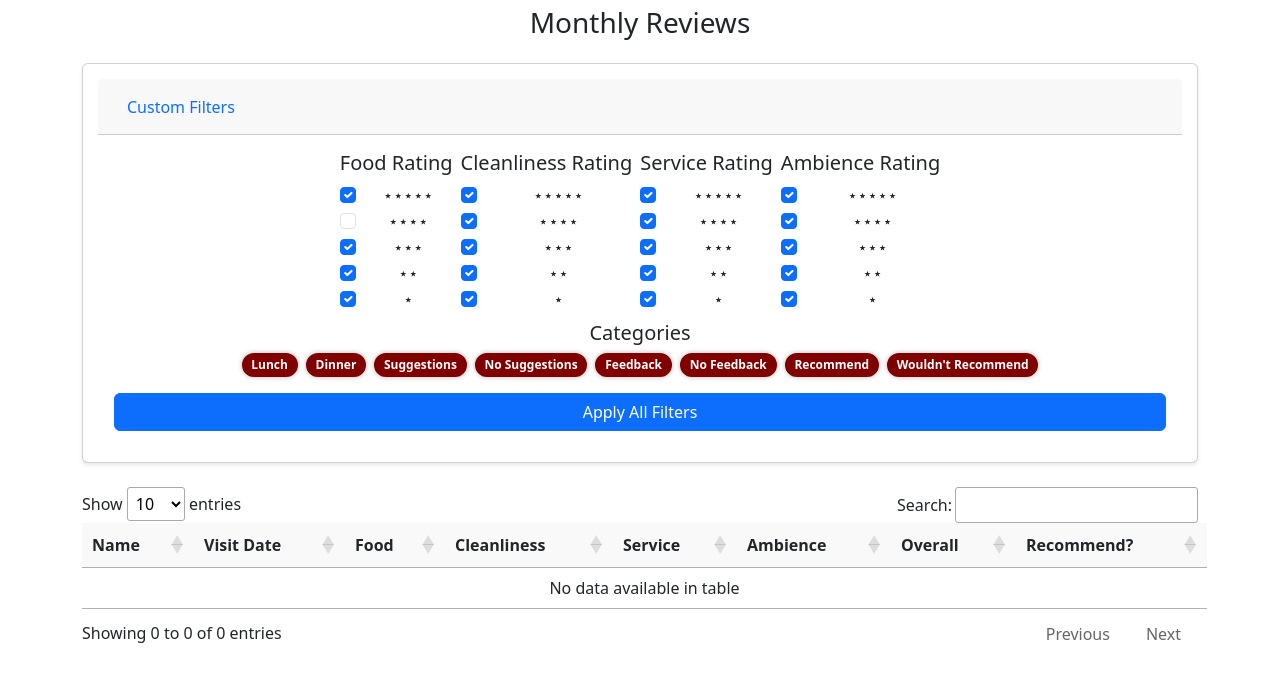
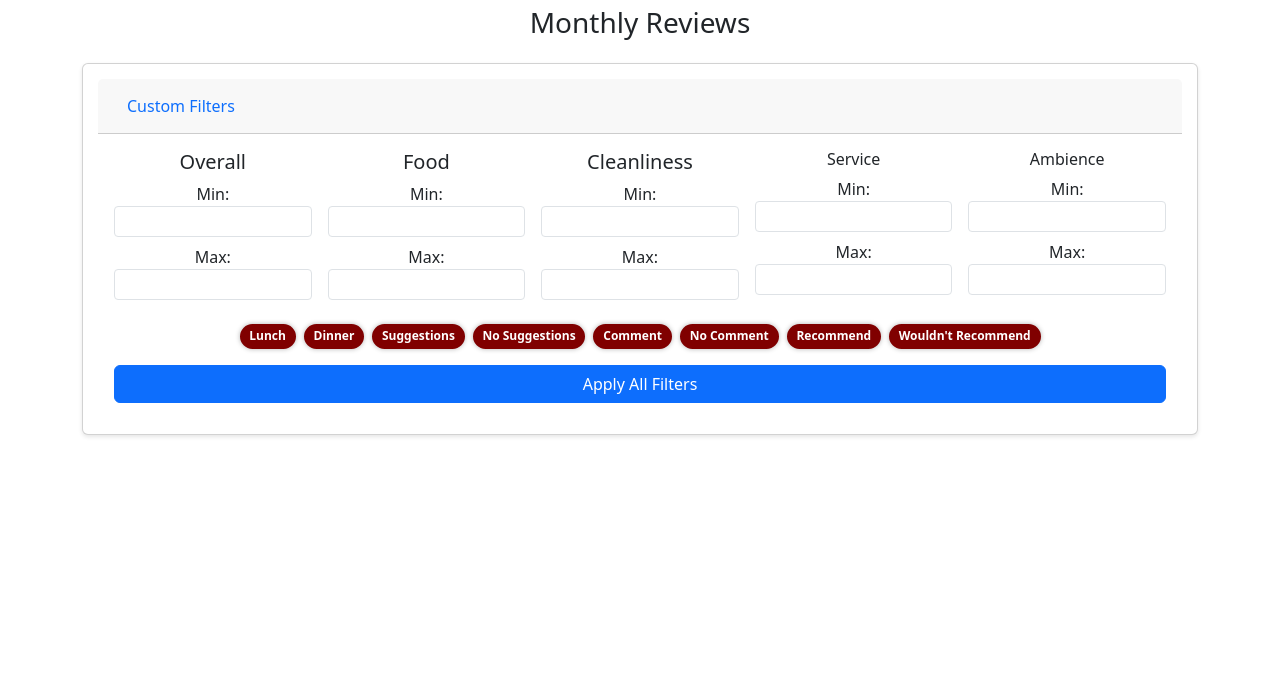
Before and after one commit to prldvirata/feedbacksystem, a Django app: page /dashboard/ in a window 1280 px wide, after a click on "Custom Filters". Shown: the part 470-1145 px from the top of the page. After the commit the page ends 907 px from the top, so only its background shows below. Run offline with Django 5.2, Linux system fonts and the light colour scheme; the visitor is signed in with stand-in values (Sample User, id 1); data that the repository does not hold is empty; some libraries are stand-ins or nearby versions.

Commit message:
filters working

```diff
--- a/feedbackapp/static/feedbackapp/dashboard.css
+++ b/feedbackapp/static/feedbackapp/dashboard.css
@@ -76,3 +76,23 @@
   font-weight: 600;
   box-shadow: 0 0 5px rgba(0, 0, 0, 0.3);
 }
+
+.switch-pill {
+  cursor: pointer;
+  background-color: yellow;
+  color: maroon !important;
+  border: 2px solid maroon;
+  transition: background-color 0.2s ease, color 0.2s ease, box-shadow 0.2s ease;
+}
+
+.switch-pill:hover {
+  background-color: yellow;
+  box-shadow: 0 0 5px rgba(0, 0, 0, 0.2);
+}
+
+.switch-pill.active {
+  background-color: maroon;
+  color: white !important;
+  font-weight: 600;
+  box-shadow: 0 0 5px rgba(0, 0, 0, 0.3);
+}
--- /dev/null
+++ b/feedbackapp/static/feedbackapp/filtering.js
@@ -0,0 +1,89 @@
+import { feedback_table, updateDashboardAnalysis} from './timeframe_handler.js'; // Import feedback_table
+export const filters = [];
+filters[0]= ['food_rating_filter', function food_rating(cellData, rowData, rowDataArray, rowId) {
+  const food_rating= parseFloat(cellData);
+  if (isNaN(food_rating)){
+    return false;
+  }
+  const minFood = parseFloat(document.getElementById('minFood').value)
+  const maxFood = parseFloat(document.getElementById('maxFood').value)
+  return (isNaN(minFood) || minFood<=food_rating ) && (isNaN(maxFood) || maxFood>=food_rating)
+}]
+filters[1]= ['cleanliness_rating_filter', function cleanliness_rating(cellData, rowData, rowDataArray, rowId) {
+  const cleanliness_rating= parseFloat(cellData);
+  if (isNaN(cleanliness_rating)){
+    return false;
+  }
+  const minCleanliness = parseFloat(document.getElementById('minCleanliness').value)
+  const maxCleanliness = parseFloat(document.getElementById('maxCleanliness').value)
+  return (isNaN(minCleanliness) || minCleanliness<=cleanliness_rating ) && (isNaN(maxCleanliness) || maxCleanliness>=cleanliness_rating)
+}]
+filters[2]= ['service_rating_filter', function service_rating(cellData, rowData, rowDataArray, rowId) {
+  const service_rating= parseFloat(cellData);
+  if (isNaN(service_rating)){
+    return false;
+  }
+  const minService = parseFloat(document.getElementById('minService').value)
+  const maxService = parseFloat(document.getElementById('maxService').value)
+  return (isNaN(minService) || minService<=service_rating ) && (isNaN(maxService) || maxService>=service_rating)
+}]
+filters[3]= ['ambience_rating_filter', function ambience_rating(cellData, rowData, rowDataArray, rowId) {
+  const ambience_rating= parseFloat(cellData);
+  if (isNaN(ambience_rating)){
+    return false;
+  }
+  const minAmbience = parseFloat(document.getElementById('minAmbience').value)
+  const maxAmbience = parseFloat(document.getElementById('maxAmbience').value)
+  return (isNaN(minAmbience) || minAmbience<=ambience_rating ) && (isNaN(maxAmbience) || maxAmbience>=ambience_rating)
+}]
+filters[4]= ['overall_rating_filter', function overall_rating(cellData, rowData, rowDataArray, rowId) {
+  const overall_rating= parseFloat(cellData);
+  if (isNaN(overall_rating)){
+    return false;
+  }
+  const minOverall = parseFloat(document.getElementById('minOverall').value)
+  const maxOverall = parseFloat(document.getElementById('maxOverall').value)
+  return (isNaN(minOverall) || minOverall<=overall_rating ) && (isNaN(maxOverall) || maxOverall>=overall_rating)
+}]
+filters[5]=['recommendation_filter', function recommendation_filter(cellData, rowData, rowDataArray, rowId) {
+  const recommend_status = cellData;
+  const yes_recommend = document.getElementById('recommend').classList.contains('active')
+  const no_recommend = document.getElementById('not_recommend').classList.contains('active')
+  if (recommend_status=="Yes" && yes_recommend){
+    return true
+  }
+  if (recommend_status=="No" && no_recommend){
+    return true
+  }
+  return false
+}]
+filters[6]=['suggestions_filter', function suggestions_filter(cellData, rowData, rowDataArray, rowId) {
+  const suggestions = cellData;
+  const yes_suggestions = document.getElementById('suggestions').classList.contains('active')
+  const no_suggestions = document.getElementById('no_suggestions').classList.contains('active')
+  const has_suggestions = suggestions !== null && suggestions !== undefined && suggestions !== '';
+  return (yes_suggestions && has_suggestions) || (no_suggestions && !has_suggestions)
+}]
+filters[7]=['comment_filter', function comment_filter(cellData, rowData, rowDataArray, rowId) {
+  const comment = cellData;
+  const yes_comment = document.getElementById('comment').classList.contains('active')
+  const no_comment = document.getElementById('no_comment').classList.contains('active')
+  const has_comment = comment !== null && comment !== undefined && comment !== '';
+  return (yes_comment && has_comment) || (no_comment && !has_comment)
+}]
+filters[8]=['visit_time_filter', function visit_time_filter(cellData, rowData, rowDataArray, rowId) {
+  const visit_time = cellData;
+  const lunch = document.getElementById('lunch').classList.contains('active')
+  const dinner = document.getElementById('dinner').classList.contains('active')
+  return (visit_time=="Lunch" && lunch )||(visit_time=="Dinner" && dinner )
+}]
+export function applyFilters(feedback_table){
+  for (let i = 0; i < filters.length; i++) {
+  feedback_table.column(i+3).search.fixed(filters[i][0], null);
+  }
+  for (let i = 0; i < filters.length; i++) {
+  feedback_table.column(i+3).search.fixed(filters[i][0], filters[i][1]);
+  }
+  feedback_table.draw()
+  updateDashboardAnalysis()
+}
--- a/feedbackapp/static/feedbackapp/timeframe_handler.js
+++ b/feedbackapp/static/feedbackapp/timeframe_handler.js
@@ -1,25 +1,55 @@
-let feedback_table;
-async function initDashboard() {
+export let feedback_table;
+let feedbacks;
+export async function initDashboard() {
   // NOTE: function initializes the dashboard with the default timeline by reaching out
   // to the API then re-rendering with data
-  default_start = new Date();
-  default_end= new Date();
+  const default_start = new Date();
+  let default_end= new Date();
   default_start.setDate(default_end.getDate()-300);
-  start_date_str=default_start.toISOString().slice(0,10);
-  end_date_str=default_end.toISOString().slice(0,10);
+  const start_date_str=default_start.toISOString().slice(0,10);
+  const end_date_str=default_end.toISOString().slice(0,10);
   feedbacks=await fetchData(start_date_str,end_date_str)
   console.log(feedbacks)
   populateDataTable(feedbacks)
   updateDashboardAnalysis()
 }
-function updateDashboardAnalysis(data) {
+export function updateDashboardAnalysis() {
   // NOTE: function updates dashboard charts & summary cards by calling relevant functions
+  if (!feedback_table) {
+    alert('DataTable not initialized yet for analysis.');
+    return;
+  }
+  const filteredData = feedback_table.rows({search: 'applied'}).data().toArray()
+  const unfilteredData = feedback_table.rows().data().toArray()
+  const filteredData_analysis = analyze(filteredData)
+  const unfilteredData_analysis = analyze(unfilteredData)
+  updateRatingsChart()
+  updateCategoriesChart()
+}
+function analyze(data) {
+  const result = {
+    lunch: {
+      total_reviews: 0,
+      overall_ratings_count: { 1: 0, 2: 0, 3: 0, 4: 0, 5: 0 },
+      recommended_count: 0,
+      total_overall_rating: 0,
+      total_cleanliness_rating: 0,
+      total_service_rating: 0,
+      total_food_rating: 0,
+      total_ambience_rating: 0,
+    },
+    dinner: {
+      total_reviews: 0,
+      overall_ratings_count: { 1: 0, 2: 0, 3: 0, 4: 0, 5: 0 },
+      recommended_count: 0,
+      total_overall_rating: 0,
+      total_cleanliness_rating: 0,
+      total_service_rating: 0,
+      total_food_rating: 0,
+      total_ambience_rating: 0,
+    },
+  }
 
-
-
-  // TODO: write the function?
-
-}
 async function renderDashboard(){
 
   // NOTE: function updates dashboard charts & summary cards by calling relevant functions
@@ -49,12 +79,16 @@
         { data: 'id', title: 'ID', visible: false },
         { data: 'name', title: 'Name', defaultContent: 'Anonymous' },
         { data: 'visit_date', title: 'Visit Date' },
-        { data: 'food_rating', title: 'Food' },
-        { data: 'cleanliness_rating', title: 'Cleanliness' },
-        { data: 'service_rating', title: 'Service' },
-        { data: 'ambience_rating', title: 'Ambience' },
-        { data: 'overall_rating', title: 'Overall' },
-        { data: 'recommendation', title: 'Recommend?' }
+        { data: 'food_rating', title: 'Food' },//0+3
+        { data: 'cleanliness_rating', title: 'Cleanliness' },//1+3
+        { data: 'service_rating', title: 'Service' },//2+3
+        { data: 'ambience_rating', title: 'Ambience' },//3+3
+        { data: 'overall_rating', title: 'Overall' },//4+3
+        { data: 'recommendation', title: 'Recommend?' },
+        { data: 'suggestions', title: 'suggestions' , visible: false},
+        { data: 'comment', title: 'comment' , visible: false},
+        { data: 'visit_time', title: 'visit_time' , visible: false},
+        { data: 'email', title: 'email' , visible: false},
       ],
       createdRow: function(row, data, dataIndex) {
         $(row).attr('data-bs-toggle', 'modal');
--- a/feedbackapp/static/feedbackapp/ui_interactions.js
+++ b/feedbackapp/static/feedbackapp/ui_interactions.js
@@ -1,3 +1,8 @@
+import {
+  initDashboard,
+  feedback_table,
+} from './timeframe_handler.js';
+import { filters, applyFilters } from './filtering.js';
 function toggleDropdown() {
   const dropdown = document.getElementById("dateDropdown");
   dropdown.style.display = dropdown.style.display === "none" ? "block" : "none";
@@ -15,17 +20,12 @@
   setup()
 })
 function setup() {
-  document.querySelectorAll(".btn-outline-primary").forEach((button) => {
-    button.addEventListener("click", () => {
-      button.toggle("active");
-    });
-  });
   document.querySelectorAll('.filter-pill').forEach((pill)=>{
     pill.addEventListener("click",()=>{
       pill.classList.toggle("active")
       console.log(pill.classList)
     })
-    console.log("hello")
+
   })
   document.getElementById('feedbackModal').addEventListener('show.bs.modal', function (event) {
     const clickedElement = event.relatedTarget//specific cell
@@ -36,13 +36,12 @@
     }
     const feedbackModal = document.getElementById('feedbackModal')
     populateModal(feedbackModal, feedbackData)
+    applyFilters(feedback_table)
   })
-
+  document.getElementById('applyFilters').addEventListener("click",()=>{
+      applyFilters(feedback_table)
+    })
 }
-function applyFilters(){
-
-}
-function init_modalListener(){}
 function populateModal(feedbackModal, feedbackData) {
   const stars = score => '★'.repeat(score) + '☆'.repeat(5 - score);
   feedbackModal.querySelector('.modal-title').textContent=`${feedbackData.name || 'Anonymous'}'s Review`
--- a/feedbackapp/templates/feedbackapp/dashboard.html
+++ b/feedbackapp/templates/feedbackapp/dashboard.html
@@ -2,8 +2,9 @@
 {% load static %}
 
 {% block header_edits %}
-<script src="{% static '/feedbackapp/timeframe_handler.js' %}"></script>
-<script src="{% static '/feedbackapp/ui_interactions.js' %}"></script>
+<script type="module" src="{% static '/feedbackapp/timeframe_handler.js' %}"></script>
+<script type="module" src="{% static '/feedbackapp/filtering.js' %}"></script>
+<script type="module" src="{% static '/feedbackapp/ui_interactions.js' %}"></script>
 {% endblock %}
 {% block content %}
 <!-- dropdown date range picker -->
--- a/feedbackapp/templates/feedbackapp/filtering.html
+++ b/feedbackapp/templates/feedbackapp/filtering.html
@@ -1,297 +1,159 @@
 <div class="card mt-4 mb-4">
-  <div class="card-header" id="filtersHeader">
-    <h3 class="mb-0">
+  <div class="card-header">
     <button
-        class="btn btn-link w-100 text-start text-decoration-none"
+      class="btn btn-link w-100 text-start text-decoration-none d-flex justify-content-between align-items-center"
       type="button"
       data-bs-toggle="collapse"
       data-bs-target="#filtersCollapse"
       aria-expanded="false"
       aria-controls="filtersCollapse" >
       Custom Filters
-        <span class="float-end"></span>
     </button>
-    </h3>
   </div>
 
   <div id="filtersCollapse" class="collapse">
     <div class="card-body">
-      <div class="row g-2 justify-content-center">
-        {# Filter Column 1: Food Rating #}
-        <div class="col-6 col-md-auto">
-          <h5>Food Rating</h5>
-          <div class="form-check">
+      <div class="row g-3 mb-4">
+        <div class="col-6 col-md">
+          <h5 class="mb-2">Overall</h5>
+          <div class="mb-2">
+            <label for="minOverall" class="form-label mb-0">Min:</label>
             <input
-              class="form-check-input rating-filter"
-              type="checkbox"
-              value="5"
-              id="foodRating5"
-              checked
+              type="number"
+              class="form-control form-control-sm"
+              id="minOverall"
+              aria-label="Minimum Overall Rating"
+              min="0"
+              max="5"
             />
-            <label class="form-check-label" for="foodRating5">⋆⋆⋆⋆⋆</label>
           </div>
-          <div class="form-check">
+          <div>
+            <label for="maxOverall" class="form-label mb-0">Max:</label>
             <input
-              class="form-check-input rating-filter"
-              type="checkbox"
-              value="4"
-              id="foodRating4"
+              type="number"
+              class="form-control form-control-sm"
+              id="maxOverall"
+              aria-label="Maximum Overall Rating"
+              min="0"
+              max="5"
             />
-            <label class="form-check-label" for="foodRating4">⋆⋆⋆⋆</label>
-          </div>
-          <div class="form-check">
-            <input
-              class="form-check-input rating-filter"
-              type="checkbox"
-              value="3"
-              id="foodRating3"
-              checked
-            />
-            <label class="form-check-label" for="foodRating3">⋆⋆⋆</label>
-          </div>
-          <div class="form-check">
-            <input
-              class="form-check-input rating-filter"
-              type="checkbox"
-              value="2"
-              id="foodRating2"
-              checked
-            />
-            <label class="form-check-label" for="foodRating2">⋆⋆</label>
-          </div>
-          <div class="form-check">
-            <input
-              class="form-check-input rating-filter"
-              type="checkbox"
-              value="1"
-              id="foodRating1"
-              checked
-            />
-            <label class="form-check-label" for="foodRating1">⋆</label>
           </div>
         </div>
-
-        {# Filter Column 2: Cleanliness Rating #}
-        <div class="col-6 col-md-auto">
-          <h5>Cleanliness Rating</h5>
-          <div class="form-check">
+        <div class="col-6 col-md">
+          <h5 class="mb-2">Food</h5>
+          <div class="mb-2">
+            <label for="minFood" class="form-label mb-0">Min:</label>
             <input
-              class="form-check-input rating-filter"
-              type="checkbox"
-              value="5"
-              id="cleanlinessRating5"
-              checked
+              type="number"
+              class="form-control form-control-sm"
+              id="minFood"
+              aria-label="Minimum Food Rating"
+              min="0"
+              max="5"
             />
-            <label class="form-check-label" for="cleanlinessRating5"
-              >⋆⋆⋆⋆⋆</label
-            >
           </div>
-          <div class="form-check">
+          <div>
+            <label for="maxFood" class="form-label mb-0">Max:</label>
             <input
-              class="form-check-input rating-filter"
-              type="checkbox"
-              value="4"
-              id="cleanlinessRating4"
-              checked
+              type="number"
+              class="form-control form-control-sm"
+              id="maxFood"
+              aria-label="Maximum Food Rating"
+              min="0"
+              max="5"
             />
-            <label class="form-check-label" for="cleanlinessRating4"
-              >⋆⋆⋆⋆</label
-            >
-          </div>
-          <div class="form-check">
-            <input
-              class="form-check-input rating-filter"
-              type="checkbox"
-              value="3"
-              id="cleanlinessRating3"
-              checked
-            />
-            <label class="form-check-label" for="cleanlinessRating3"
-              >⋆⋆⋆</label
-            >
-          </div>
-          <div class="form-check">
-            <input
-              class="form-check-input rating-filter"
-              type="checkbox"
-              value="2"
-              id="cleanlinessRating2"
-              checked
-            />
-            <label class="form-check-label" for="cleanlinessRating2">⋆⋆</label>
-          </div>
-          <div class="form-check">
-            <input
-              class="form-check-input rating-filter"
-              type="checkbox"
-              value="1"
-              id="cleanlinessRating1"
-              checked
-            />
-            <label class="form-check-label" for="cleanlinessRating1">⋆</label>
           </div>
         </div>
-
-        {# Filter Column 3: Service Rating #}
-        <div class="col-6 col-md-auto">
-          <h5>Service Rating</h5>
-          <div class="form-check">
+        <div class="col-6 col-md">
+          <h5 class="mb-2">Cleanliness</h5>
+          <div class="mb-2">
+            <label for="minCleanliness" class="form-label mb-0">Min:</label>
             <input
-              class="form-check-input rating-filter"
-              type="checkbox"
-              value="5"
-              id="serviceRating5"
-              checked
+              type="number"
+              class="form-control form-control-sm"
+              id="minCleanliness"
+              aria-label="Minimum Cleanliness Rating"
+              min="0"
+              max="5"
             />
-            <label class="form-check-label" for="serviceRating5"
-              >⋆⋆⋆⋆⋆</label
-            >
           </div>
-          <div class="form-check">
+          <div>
+            <label for="maxCleanliness" class="form-label mb-0">Max:</label>
             <input
-              class="form-check-input rating-filter"
-              type="checkbox"
-              value="4"
-              id="serviceRating4"
-              checked
+              type="number"
+              class="form-control form-control-sm"
+              id="maxCleanliness"
+              aria-label="Maximum Cleanliness Rating"
+              min="0"
+              max="5"
             />
-            <label class="form-check-label" for="serviceRating4"
-              >⋆⋆⋆⋆</label
-            >
-          </div>
-          <div class="form-check">
-            <input
-              class="form-check-input rating-filter"
-              type="checkbox"
-              value="3"
-              id="serviceRating3"
-              checked
-            />
-            <label class="form-check-label" for="serviceRating3"
-              >⋆⋆⋆</label
-            >
-          </div>
-          <div class="form-check">
-            <input
-              class="form-check-input rating-filter"
-              type="checkbox"
-              value="2"
-              id="serviceRating2"
-              checked
-            />
-            <label class="form-check-label" for="serviceRating2">⋆⋆</label>
-          </div>
-          <div class="form-check">
-            <input
-              class="form-check-input rating-filter"
-              type="checkbox"
-              value="1"
-              id="serviceRating1"
-              checked
-            />
-            <label class="form-check-label" for="serviceRating1">⋆</label>
           </div>
         </div>
-
-        {# Filter Column 4: Ambience Rating #}
-        <div class="col-6 col-md-auto">
-          <h5>Ambience Rating</h5>
-          <div class="form-check">
+        <div class="col-6 col-md">
+          <h6 class="mb-2">Service</h5>
+          <div class="mb-2">
+            <label for="minService" class="form-label mb-0">Min:</label>
             <input
-              class="form-check-input rating-filter"
-              type="checkbox"
-              value="5"
-              id="ambienceRating5"
-              checked
+              type="number"
+              class="form-control form-control-sm"
+              id="minService"
+              aria-label="Minimum Service Rating"
+              min="0"
+              max="5"
             />
-            <label class="form-check-label" for="ambienceRating5"
-              >⋆⋆⋆⋆⋆</label
-            >
           </div>
-          <div class="form-check">
+          <div>
+            <label for="maxService" class="form-label mb-0">Max:</label>
             <input
-              class="form-check-input rating-filter"
-              type="checkbox"
-              value="4"
-              id="ambienceRating4"
-              checked
+              type="number"
+              class="form-control form-control-sm"
+              id="maxService"
+              aria-label="Maximum Service Rating"
+              min="0"
+              max="5"
             />
-            <label class="form-check-label" for="ambienceRating4"
-              >⋆⋆⋆⋆</label
-            >
-          </div>
-          <div class="form-check">
-            <input
-              class="form-check-input rating-filter"
-              type="checkbox"
-              value="3"
-              id="ambienceRating3"
-              checked
-            />
-            <label class="form-check-label" for="ambienceRating3"
-              >⋆⋆⋆</label
-            >
-          </div>
-          <div class="form-check">
-            <input
-              class="form-check-input rating-filter"
-              type="checkbox"
-              value="2"
-              id="ambienceRating2"
-              checked
-            />
-            <label class="form-check-label" for="ambienceRating2">⋆⋆</label>
-          </div>
-          <div class="form-check">
-            <input
-              class="form-check-input rating-filter"
-              type="checkbox"
-              value="1"
-              id="ambienceRating1"
-              checked
-            />
-            <label class="form-check-label" for="ambienceRating1">⋆</label>
           </div>
         </div>
-
-        <div class="col-12 col-md-auto">
-          <h5>Categories</h5>
-          <div id="filterContainer" class="d-flex flex-wrap gap-2">
-            <span id="#lunch" class="badge rounded-pill filter-pill active"
-              >Lunch</span
-            >
-            <span id="#dinner" class="badge rounded-pill filter-pill active"
-              >Dinner</span
-            >
-            <span
-              id="#suggestions"
-              class="badge rounded-pill filter-pill active"
-              >Suggestions</span
-            >
-            <span
-              id="#no_suggestions"
-              class="badge rounded-pill filter-pill active"
-              >No Suggestions</span
-            >
-            <span id="#feedback" class="badge rounded-pill filter-pill active"
-              >Feedback</span
-            >
-            <span id="#no_feedback" class="badge rounded-pill filter-pill active"
-              >No Feedback</span
-            >
-            <span id="#recommend" class="badge rounded-pill filter-pill active"
-              >Recommend</span
-            >
-            <span
-              id="#not_recommend"
-              class="badge rounded-pill filter-pill active"
-              >Wouldn't Recommend</span
-            >
+        <div class="col-6 col-md">
+          <h6 class="mb-2">Ambience</h5>
+          <div class="mb-2">
+            <label for="minAmbience" class="form-label mb-0">Min:</label>
+            <input
+              type="number"
+              class="form-control form-control-sm"
+              id="minAmbience"
+              aria-label="Minimum Ambience Rating"
+              min="0"
+              max="5"
+            />
+          </div>
+          <div>
+            <label for="maxAmbience" class="form-label mb-0">Max:</label>
+            <input
+              type="number"
+              class="form-control form-control-sm"
+              id="maxAmbience"
+              aria-label="Maximum Ambience Rating"
+              min="0"
+              max="5"
+            />
           </div>
         </div>
       </div>
+      <div class="row mb-2">
+        <div id="filterContainer" class="justify-content-center d-flex flex-wrap gap-2">
+          <span id="lunch" class="badge rounded-pill filter-pill active" >Lunch</span>
+          <span id="dinner" class="badge rounded-pill filter-pill active" >Dinner</span>
+          <span id="suggestions" class="badge rounded-pill filter-pill active">Suggestions</span>
+          <span id="no_suggestions" class="badge rounded-pill filter-pill active" >No Suggestions</span>
+          <span id="comment" class="badge rounded-pill filter-pill active" >Comment</span>
+          <span id="no_comment" class="badge rounded-pill filter-pill active" >No Comment</span>
+          <span id="recommend" class="badge rounded-pill filter-pill active" >Recommend</span>
+          <span id="not_recommend" class="badge rounded-pill filter-pill active" >Wouldn't Recommend</span>
+        </div>
+      </div>
       <div class="d-grid gap-2 mt-3">
-        <button id="applyAllFilters" class="btn btn-primary" onclick="applyFilters()">
+        <button id="applyFilters" class="btn btn-primary">
           Apply All Filters
         </button>
       </div>
```
Lines whose indentation alone changed are shown as unchanged.
